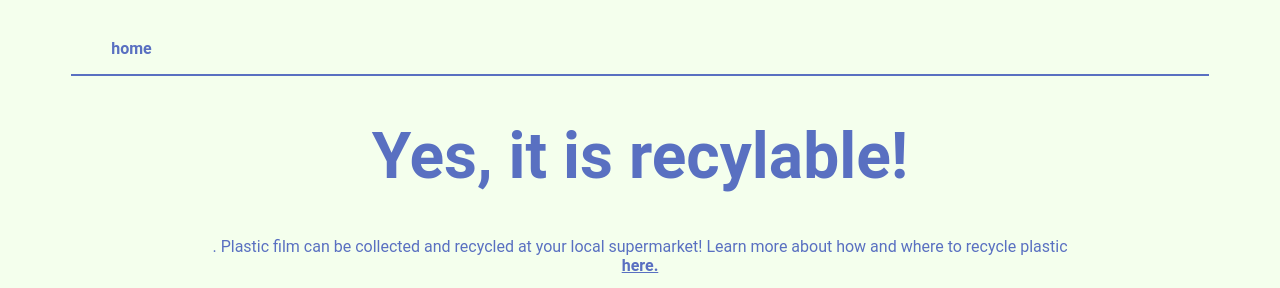
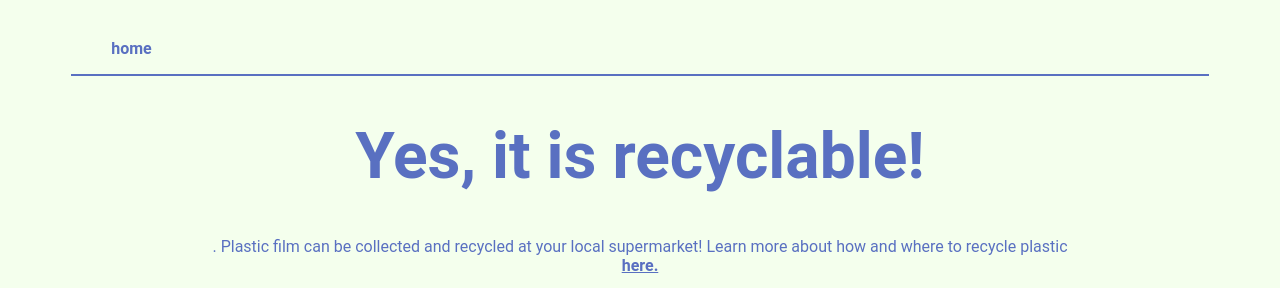
Before and after one commit to kfloersch/HackTheEarth, a Flask app: page /plasticbag in a window 1280 px wide. Shown: the top 288 px of the page. Run offline with Flask 2, Linux system fonts and the light colour scheme.

Commit message:
fixed typo

```diff
--- a/flaskr/templates/plasticbag.html
+++ b/flaskr/templates/plasticbag.html
@@ -2,7 +2,7 @@
 {% block title %}Plastic Bag{% endblock %}
 {% block content %}
   <div class="plastic_bag">
-    <h1>Yes, it is recylable!</h1>
+    <h1>Yes, it is recyclable!</h1>
     <p>. Plastic film can be collected and recycled at your local supermarket!
       Learn more about how and where to recycle plastic <a href="https://www.plasticfilmrecycling.org/">here.</a></p>
 
```
